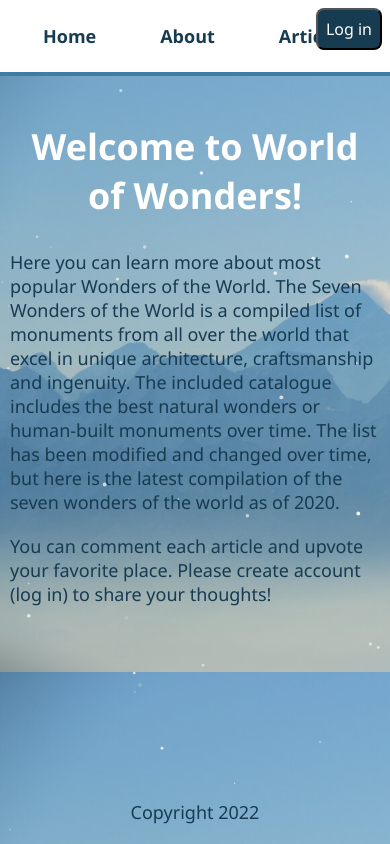
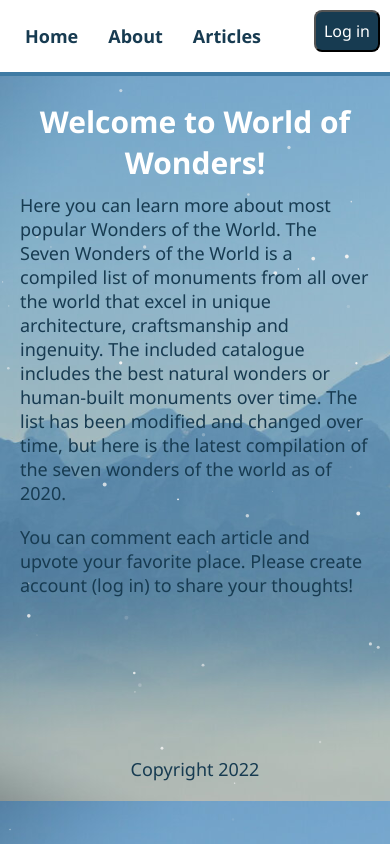
Before and after one commit to LazurNiko/React_blog, a React (Create React App) app in the folder blog/: page / in a window 390 px wide. Built offline with nearby package versions, Linux system fonts and the light colour scheme; no server answers.

Commit message:
add to google cloud

```diff
--- a/blog/src/App.css
+++ b/blog/src/App.css
@@ -24,9 +24,9 @@ h1, h3, h4 {
 }
 
 nav {
+  position: sticky;
   border-bottom: 4px solid #3f7ba4;
   text-align: center;
-  position: fixed;
   z-index: 1;
   top: 0;
   width: 100%;
@@ -60,9 +60,8 @@ nav a:hover {
 
 #page-body {
   max-width: 700px;
-  min-height: 600px;
+  min-height: 700px;
   margin: auto;
-  padding-top: 72px;
   justify-content: center;
   text-align: center;
 }
@@ -130,8 +129,8 @@ input, textarea {
 
 .nav-right {
   position: absolute;
-  top: 8px;
-  right: 8px;
+  top: 10px;
+  right: 10px;
 }
 
 .article_home {
@@ -169,7 +168,7 @@ input, textarea {
 }
 
 .page_title {
-  padding: 20px;
+  padding-bottom: 10px;
   color: white;
   font-size: 2em;
 }
@@ -190,7 +189,6 @@ input, textarea {
 
 canvas {
   display: block;
-  vertical-align: bottom;
   position: fixed;
 }
 
@@ -218,7 +216,6 @@ canvas {
 
 .logIn-page {
   position: relative;
-
 }
 
 .login-input {
@@ -242,6 +239,42 @@ canvas {
   align-items: center;
   text-align: center;
   color: var(--main-text-color);
-  position: fixed;
+  position: absolute;
   bottom: 0;
 }
+
+@media (max-width: 715px) {
+  .page_title {
+    font-size: 40px;
+  }
+
+  .article_home {
+    padding: 0 10px;
+  }
+}
+
+
+@media (max-width: 450px) {
+  .page_title {
+    padding: 0px;
+    font-size: 30px;
+  }
+
+  nav {
+    position: relative;
+    text-align: start;
+    padding-left: 10px;
+  }
+
+  .nav-right {
+    padding-right: 10px;
+  }
+
+  .nav-item {
+    padding: 24px 15px;
+  }
+
+  #page-body {
+    padding-top: 0;
+  }
+}
--- a/blog/src/pages/NavBar.js
+++ b/blog/src/pages/NavBar.js
@@ -8,16 +8,16 @@ export const NavBar = () => {
   const navigate = useNavigate();
 
   return (
-  <nav>
-    <ul>
+  <nav className='nav'>
+    <ul className='nav-list'>
       <li>
-        <Link to="/">Home</Link>
+        <Link  className='nav-item' to="/">Home</Link>
       </li>
       <li>
-        <Link to="/about">About</Link>
+        <Link className='nav-item' to="/about">About</Link>
       </li>
       <li>
-        <Link to="/articles">Articles</Link>
+        <Link className='nav-item' to="/articles">Articles</Link>
       </li>
     </ul>
     <div className='nav-right'>
```
